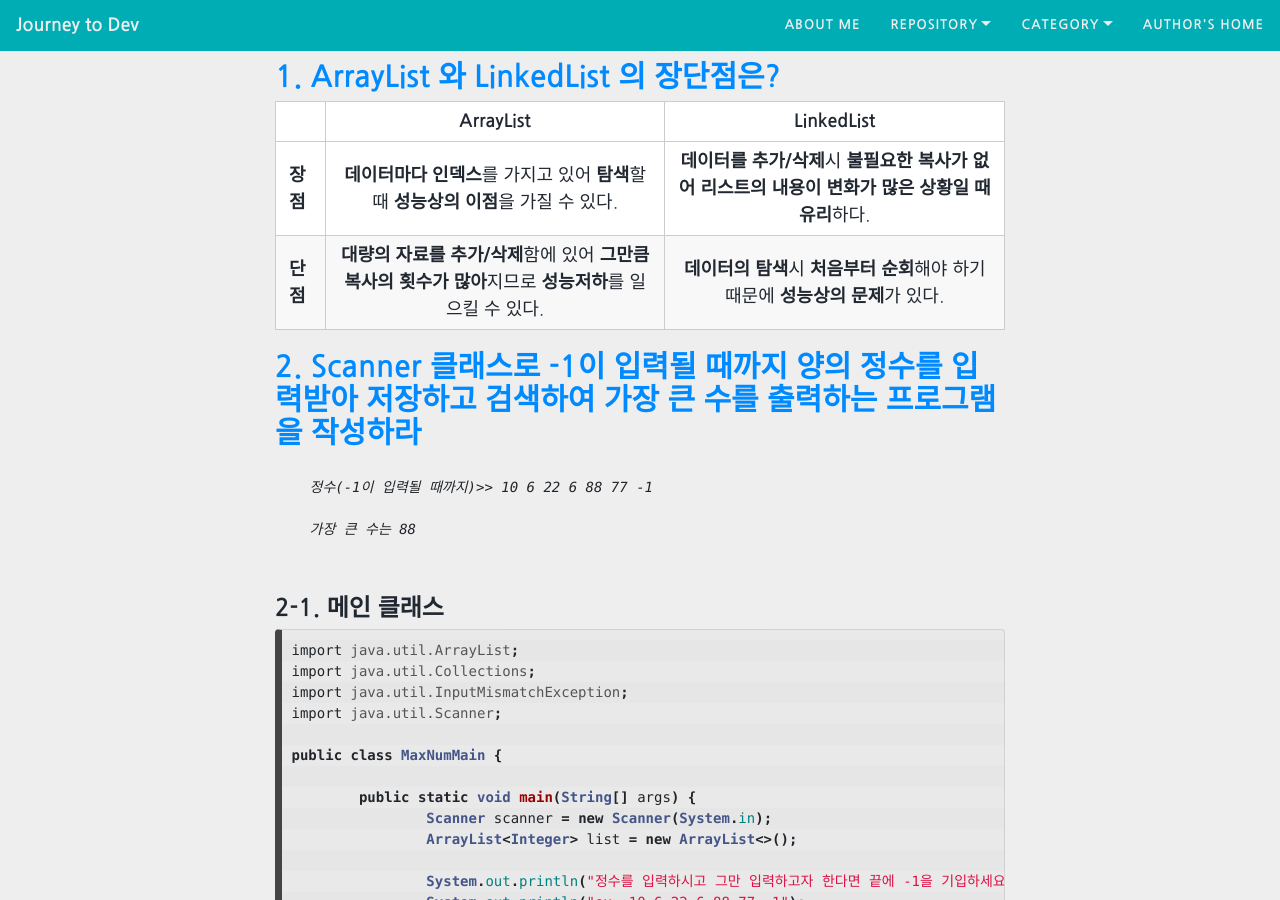
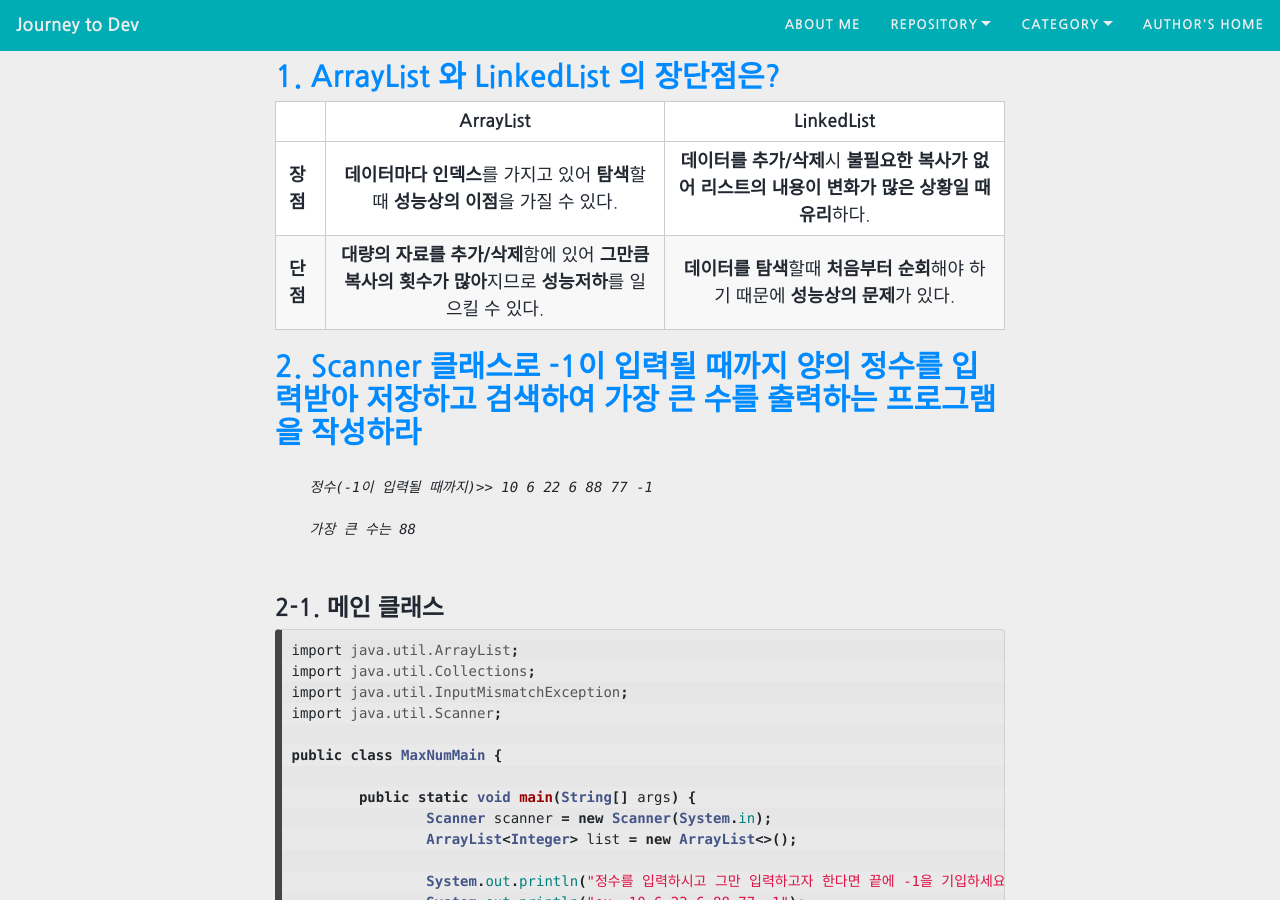
Before and after one commit to roqhdehd502/roqhdehd502.github.io, a Jekyll site: the page built from _posts/WebDev/2020-12-22-116.md, in a window 1280 px wide and 900 px high, scrolled down 466 px. Built offline with Jekyll 4.4.1, drawn with Linux system fonts in a browser that asks for light colours; nearby versions of some CDN libraries.

Commit message:
Update 2020-12-22-116.md

```diff
--- a/_posts/WebDev/2020-12-22-116.md
+++ b/_posts/WebDev/2020-12-22-116.md
@@ -16,7 +16,7 @@ tags: [ArrayList, LinkedList, add, remove, Iterator, hasNext, hasPrivious, Set,
 |          |                        **ArrayList**                         |                        **LinkedList**                        |
 | -------- | :----------------------------------------------------------: | :----------------------------------------------------------: |
 | **장점** | **데이터마다 인덱스**를 가지고 있어 **탐색**할 때 **성능상의 이점**을 가질 수 있다. | **데이터를 추가/삭제**시 **불필요한 복사가 없어 리스트의 내용이 변화가 많은 상황일 때 유리**하다. |
-| **단점** | **대량의 자료를 추가/삭제**함에 있어 **그만큼 복사의 횟수가 많아**지므로 **성능저하**를 일으킬 수 있다. | **데이터의 탐색**시 **처음부터 순회**해야 하기 때문에 **성능상의 문제**가 있다. |
+| **단점** | **대량의 자료를 추가/삭제**함에 있어 **그만큼 복사의 횟수가 많아**지므로 **성능저하**를 일으킬 수 있다. | **데이터를 탐색**할때 **처음부터 순회**해야 하기 때문에 **성능상의 문제**가 있다. |
 
 ## [2. Scanner 클래스로 -1이 입력될 때까지 양의 정수를 입력받아  저장하고 검색하여 가장 큰 수를 출력하는 프로그램을 작성하라]() ##
 
```
